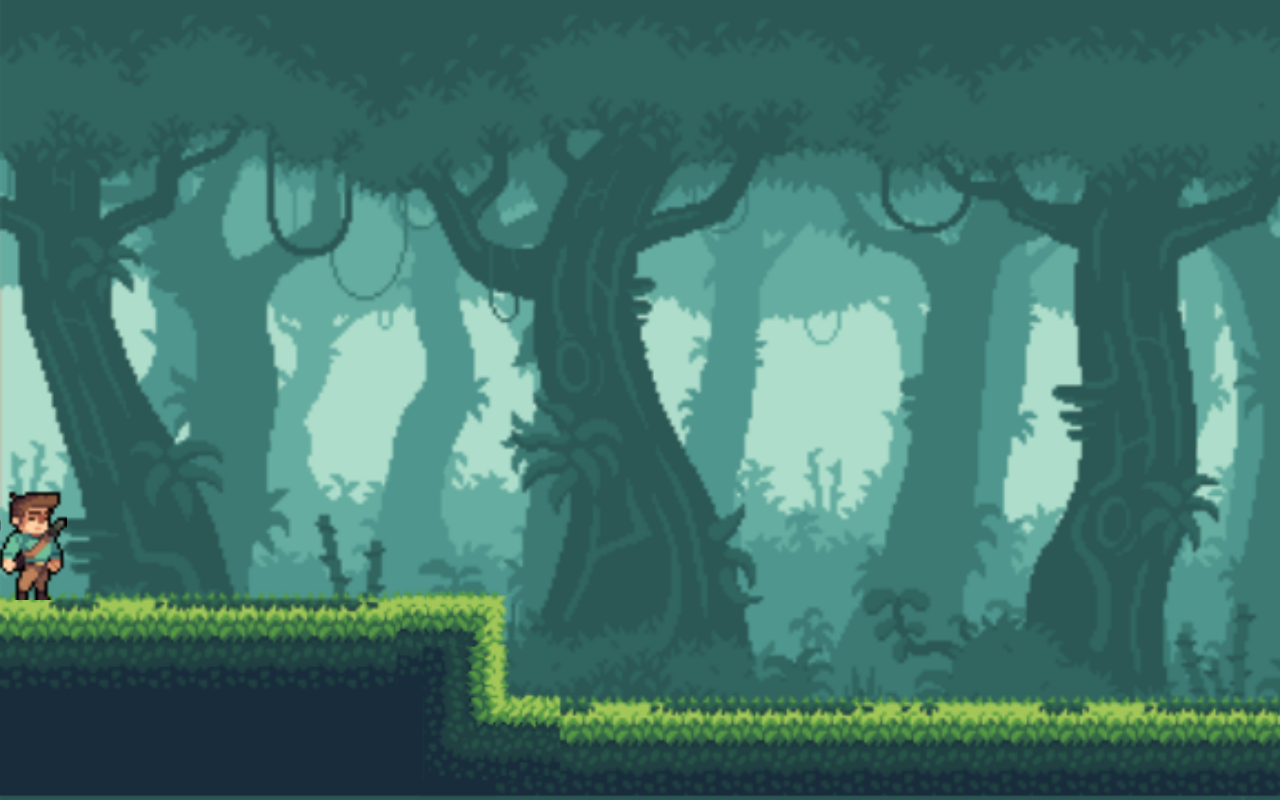
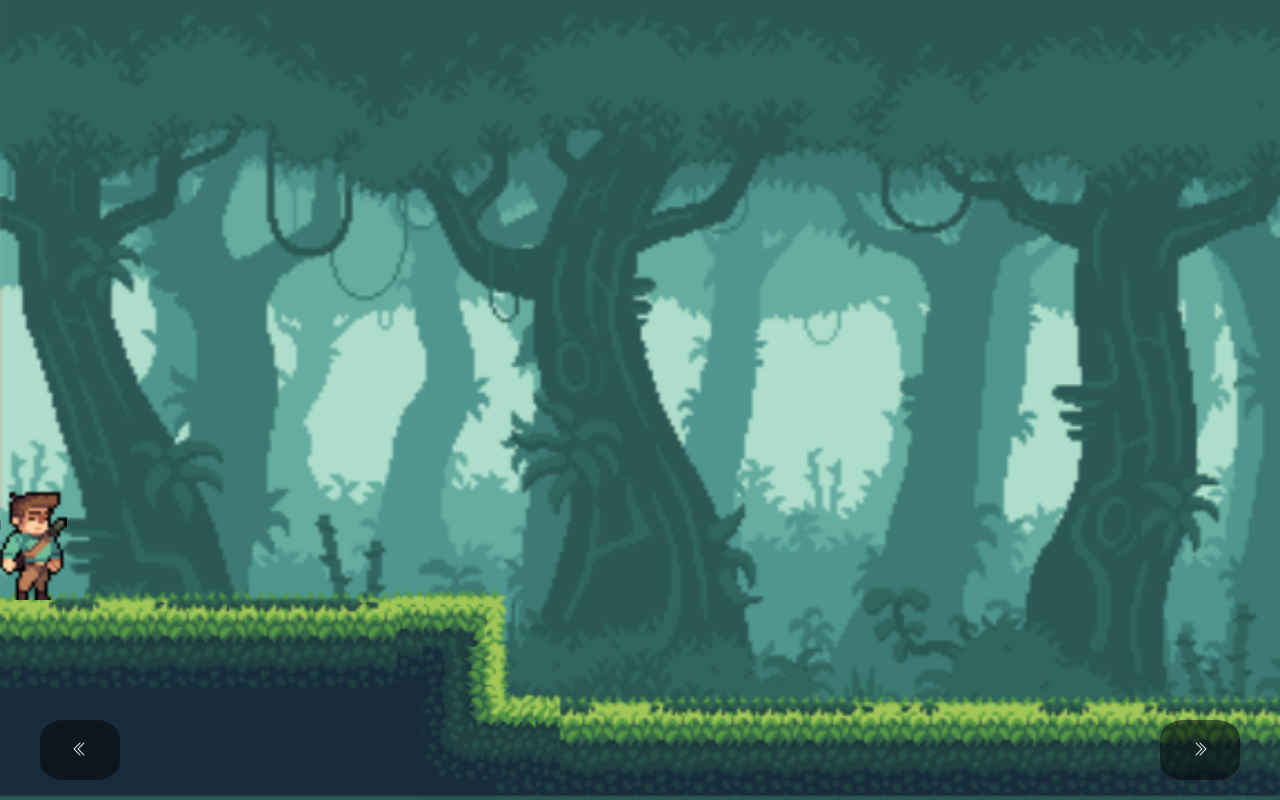
Before and after one commit to simphiwe-nkabinde/gijima-platformer-game, a website built with Vite: page index.html in a window 1280 px wide. Built offline with nearby package versions, Linux system fonts and the light colour scheme.

Commit message:
add touch controls

```diff
--- a/index.html
+++ b/index.html
@@ -1,5 +1,6 @@
 <!doctype html>
 <html lang="en">
+
 <head>
   <meta charset="UTF-8" />
   <link rel="icon" type="image/svg+xml" href="/vite.svg" />
@@ -7,6 +8,7 @@
   <link rel="stylesheet" href="/src/style.css">
   <title>Gijima</title>
 </head>
+
 <body>
   <div id="game-company-title-container">
     <img class="brand-logo" src="/minaluma-logo.png" alt="">
@@ -27,6 +29,30 @@
     </div>
   </div>
   <canvas></canvas>
+  <div id="game-controls-wrapper">
+    <div class="left-panel">
+      <button id="control-run-left">
+        <svg xmlns="http://www.w3.org/2000/svg" width="16" height="16" fill="currentColor"
+          class="bi bi-chevron-double-left" viewBox="0 0 16 16">
+          <path fill-rule="evenodd"
+            d="M8.354 1.646a.5.5 0 0 1 0 .708L2.707 8l5.647 5.646a.5.5 0 0 1-.708.708l-6-6a.5.5 0 0 1 0-.708l6-6a.5.5 0 0 1 .708 0" />
+          <path fill-rule="evenodd"
+            d="M12.354 1.646a.5.5 0 0 1 0 .708L6.707 8l5.647 5.646a.5.5 0 0 1-.708.708l-6-6a.5.5 0 0 1 0-.708l6-6a.5.5 0 0 1 .708 0" />
+        </svg>
+      </button>
+    </div>
+
+    <button id="control-run-right">
+      <svg xmlns="http://www.w3.org/2000/svg" width="16" height="16" fill="currentColor"
+        class="bi bi-chevron-double-right" viewBox="0 0 16 16">
+        <path fill-rule="evenodd"
+          d="M3.646 1.646a.5.5 0 0 1 .708 0l6 6a.5.5 0 0 1 0 .708l-6 6a.5.5 0 0 1-.708-.708L9.293 8 3.646 2.354a.5.5 0 0 1 0-.708" />
+        <path fill-rule="evenodd"
+          d="M7.646 1.646a.5.5 0 0 1 .708 0l6 6a.5.5 0 0 1 0 .708l-6 6a.5.5 0 0 1-.708-.708L13.293 8 7.646 2.354a.5.5 0 0 1 0-.708" />
+      </svg>
+    </button>
+  </div>
   <script type="module" src="/src/main.ts"></script>
 </body>
+
 </html>
--- a/src/classes/GameManager.ts
+++ b/src/classes/GameManager.ts
@@ -93,6 +93,29 @@ export class GameManager {
     }
 
     setupControls() {
+        document.querySelector('#control-run-right')?.addEventListener('touchstart', e => {
+            this.CONTROLS.RIGHT.pressed = true
+            this.CONTROLS.LEFT.pressed = false
+        })
+        document.querySelector('#control-run-right')?.addEventListener('touchend', e => {
+            this.CONTROLS.RIGHT.pressed = false
+        })
+
+        document.querySelector('#control-run-left')?.addEventListener('touchstart', e => {
+            this.CONTROLS.LEFT.pressed = true
+            this.CONTROLS.RIGHT.pressed = false
+        })
+        document.querySelector('#control-run-left')?.addEventListener('touchend', e => {
+            this.CONTROLS.LEFT.pressed = false
+        })
+
+        document.querySelector('canvas')?.addEventListener('touchstart', e => {
+            this.CONTROLS.JUMP.pressed = true
+        })
+        document.querySelector('canvas')?.addEventListener('touchend', e => {
+            this.CONTROLS.JUMP.pressed = false
+        })
+
         window.addEventListener('keydown', event => {
             switch (event.key) {
                 case 'ArrowUp':
--- a/src/style.scss
+++ b/src/style.scss
@@ -103,3 +103,22 @@ body {
 canvas {
     display: none;
 }
+
+#game-controls-wrapper {
+    width: 100vw;
+    position: absolute;
+    bottom: 10px;
+    display: flex;
+    justify-content: space-between;
+    align-items: end;
+
+    button {
+        border-radius: 30%;
+        width: 80px;
+        height: 60px;
+        border: 3px solid rgba(0, 0, 0, 0.019);
+        background-color: rgba(0, 0, 0, 0.464);
+        color: white;
+        margin: 10px 40px;
+    }
+}
```
Also changed, not shown: src/style.css. Lines whose indentation alone changed are shown as unchanged.
